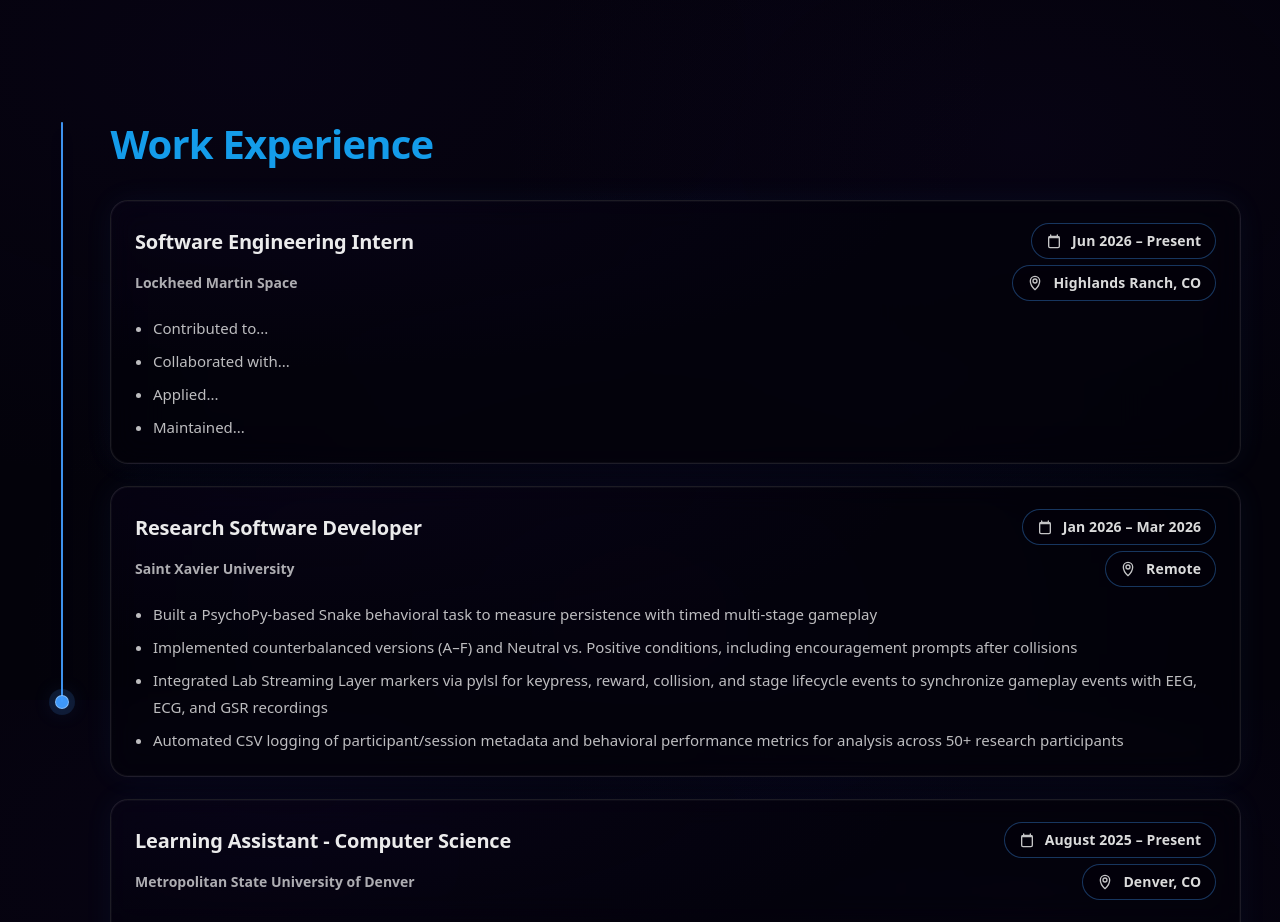
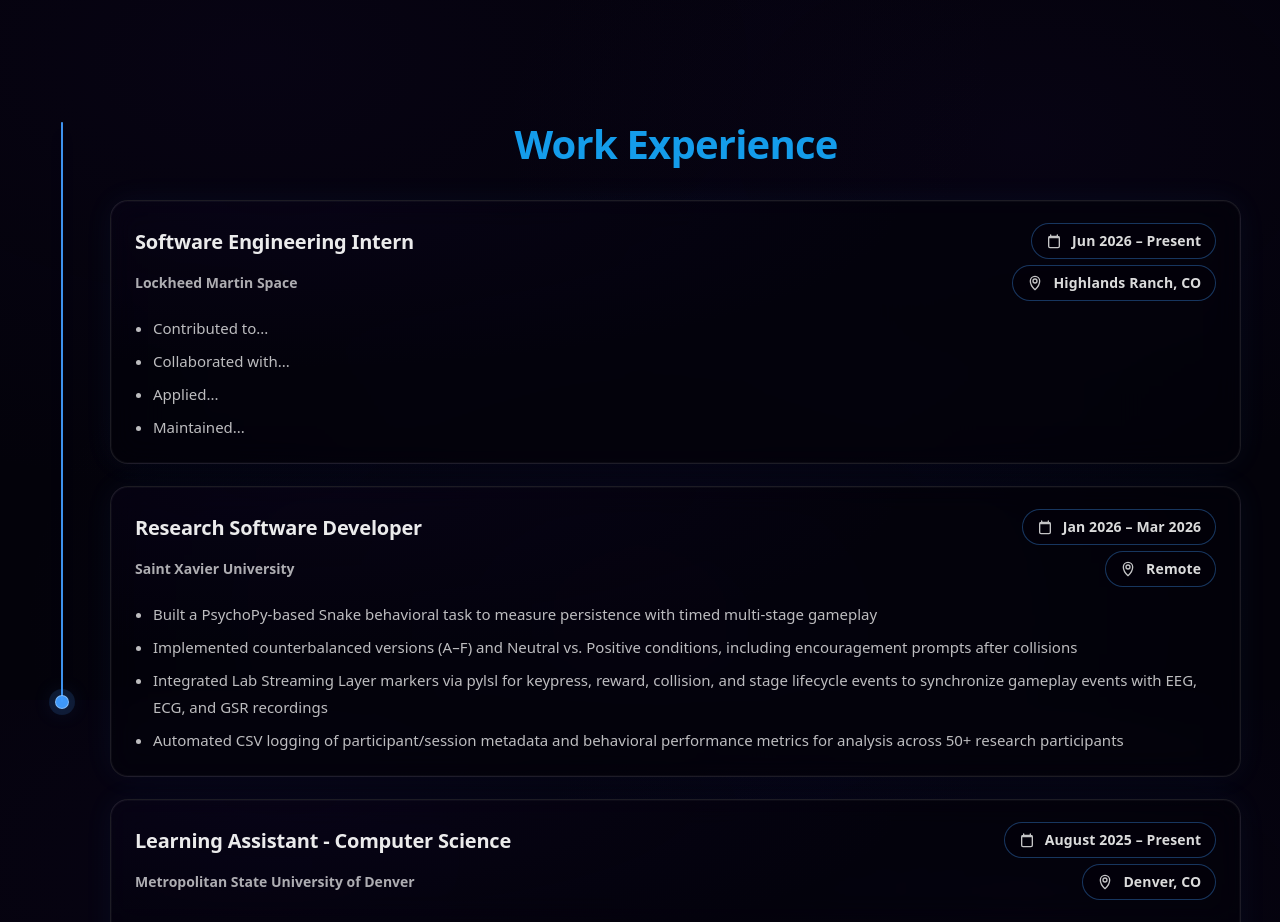
Before and after one commit to sayuj0/portfolio, a React (Vite) app: page / in a window 1280 px wide. Shown: the part 1700-2622 px from the top of the page. Built offline with nearby package versions, Linux system fonts and the light colour scheme.

Commit message:
Updated experience

```diff
--- a/src/styles/sections/experience.css
+++ b/src/styles/sections/experience.css
@@ -10,6 +10,13 @@
 #projects .contentSection__title,
 #certifications .contentSection__title {
   font-size: 40px;
+}
+
+#experience .contentSection__title {
+  text-align: center;
+  width: auto;
+  margin-left: 0;
+  margin-right: 0;
 }
 
 .experienceSection__inner {
```
